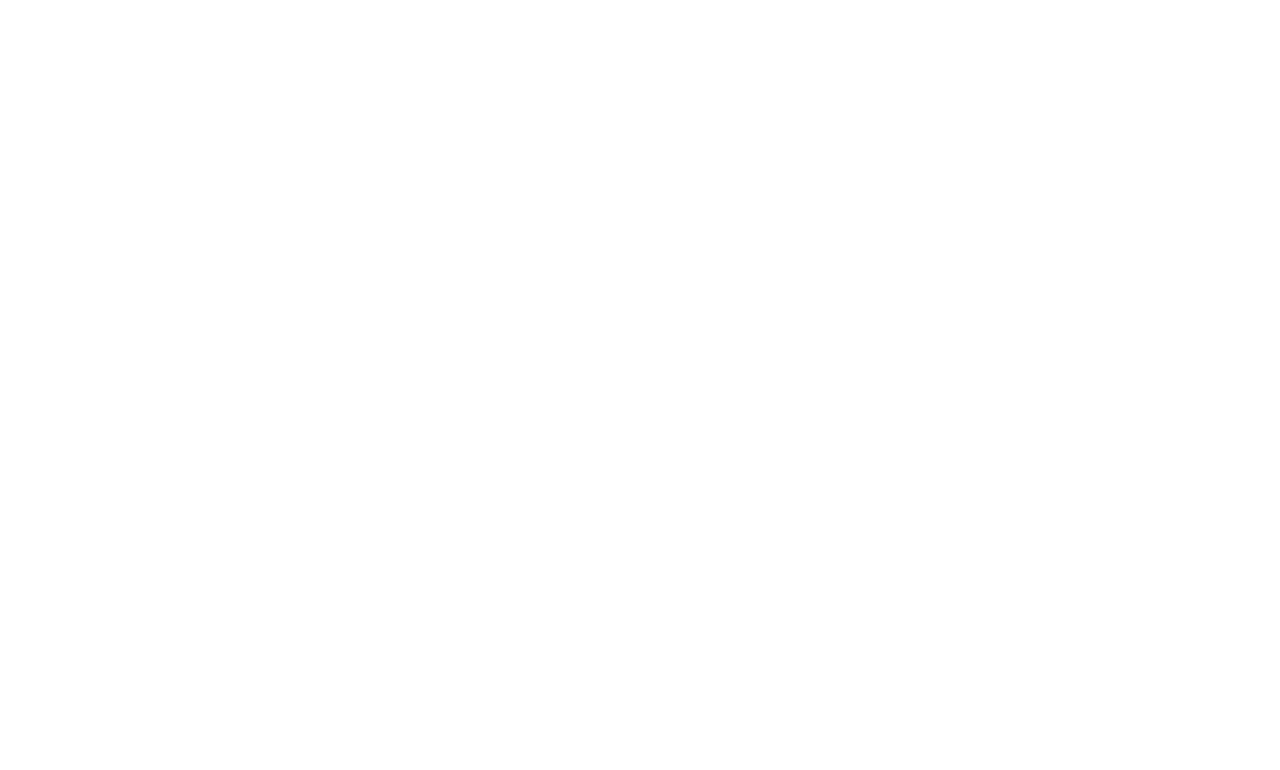
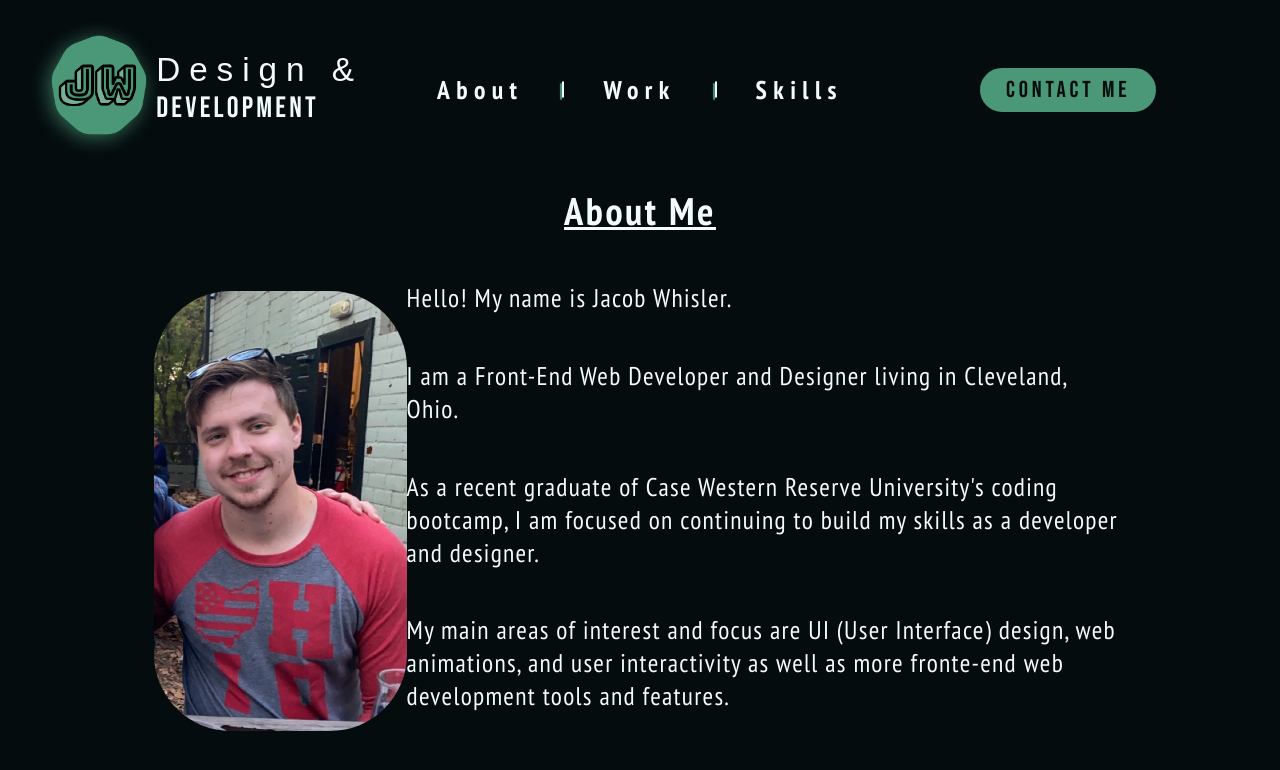
Before and after one commit to J-Whisler/whisler-jacob, a React (Create React App) app: page /about in a window 1280 px wide. Shown: the top 770 px of the page. Built offline with nearby package versions, Linux system fonts and the light colour scheme; a web font is replaced by a local one.

Commit message:
About component and AboutPage rough final draft

```diff
--- a/src/App.js
+++ b/src/App.js
@@ -2,7 +2,7 @@
 import './App.css';
 // import Nav from './components/Nav/Nav';
 import HomePage from './pages/HomePage/HomePage';
-
+import AboutPage from './pages/AboutPage/AboutPage';
 
 function App() {
   return (
@@ -10,6 +10,7 @@
       {/* <Nav /> */}
       <div className="App">
         <Route path="/" exact component={HomePage} />
+        <Route path="/about" component={AboutPage} />
       </div>
     </Router>
   );
--- /dev/null
+++ b/src/components/About/About.jsx
@@ -0,0 +1,37 @@
+import React from "react";
+import "./About.scss";
+import Me from "../../assets/images/me.JPG";
+
+const About = () => {
+  return (
+    <div className="about">
+      <div className="about__top">
+        <h3>About Me</h3>
+      </div>
+      <div className="about__bottom">
+        <div className="about__bottomLeft">
+          <img src={Me} alt="" />
+        </div>
+        <div className="about__bottomRight">
+          <p>Hello! My name is Jacob Whisler.</p>
+          <p>
+            I am a Front-End Web Developer and Designer living in Cleveland,
+            Ohio.
+          </p>
+          <p>
+            As a recent graduate of Case Western Reserve University's coding
+            bootcamp, I am focused on continuing to build my skills as a
+            developer and designer.
+          </p>
+          <p>
+            My main areas of interest and focus are UI (User Interface) design,
+            web animations, and user interactivity as well as more fronte-end
+            web development tools and features.
+          </p>
+        </div>
+      </div>
+    </div>
+  );
+};
+
+export default About;
--- /dev/null
+++ b/src/components/About/About.scss
@@ -0,0 +1,43 @@
+.about {
+    display: grid;
+    grid-template-rows: 1fr 5fr;
+    .about__top {
+        // border: 2px solid white;
+        display: flex;
+        align-items: center;
+        justify-content: center;
+
+        h3 {
+            color: var(--accent-color);
+            font-family: var(--primary-font);
+            font-size: 3vw;
+            letter-spacing: 0.2vw;
+            text-decoration: underline;
+        }
+    }
+    .about__bottom {
+        padding: 0 10vw;
+        display: grid;
+        grid-template-columns: 1fr 3fr;
+        .about__bottomLeft {
+            img {
+                border-radius: 6vw;
+                height: 55vh;
+                object-fit: contain;
+                margin-top: 4vh;
+            }
+        }
+        .about__bottomRight {
+            // border: 2px solid white;
+            display: flex;
+            flex-direction: column;
+            justify-content: space-around;
+            p {
+                font-family: var(--primary-font);
+                color: var(--accent-color);
+                font-size: 2vw;
+                letter-spacing: 0.1vw;
+            }
+        }
+    }
+}
--- /dev/null
+++ b/src/pages/AboutPage/AboutPage.jsx
@@ -0,0 +1,15 @@
+import React from "react";
+import About from "../../components/About/About";
+import Nav from "../../components/Nav/Nav";
+import "./AboutPage.scss";
+
+const AboutPage = () => {
+  return (
+    <div className="aboutpage">
+      <Nav />
+      <About />
+    </div>
+  );
+};
+
+export default AboutPage;
--- /dev/null
+++ b/src/pages/AboutPage/AboutPage.scss
@@ -0,0 +1,5 @@
+.aboutpage {
+    background-color: var(--primary-color);
+    height: 100vh;
+    padding: 2vh 2vw;
+}
```
Also changed, not shown: src/assets/images/me.JPG (added).
